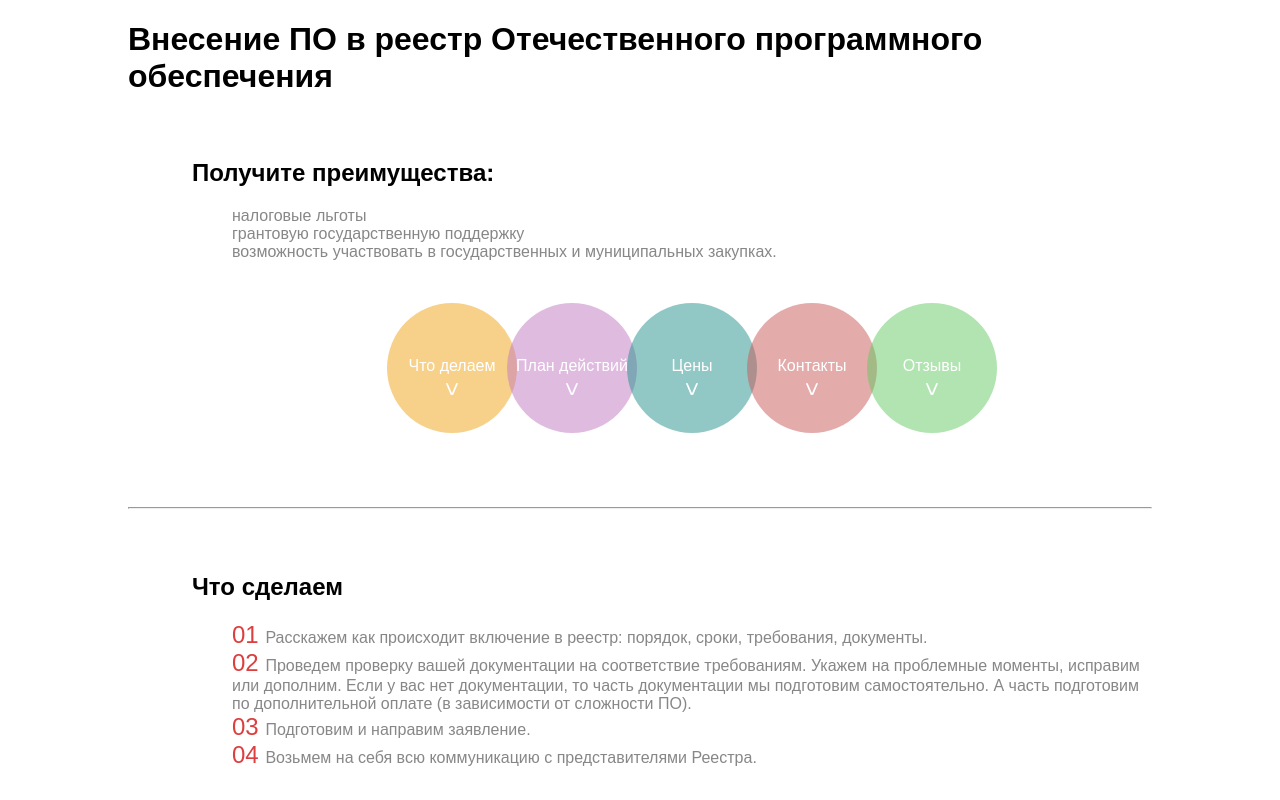
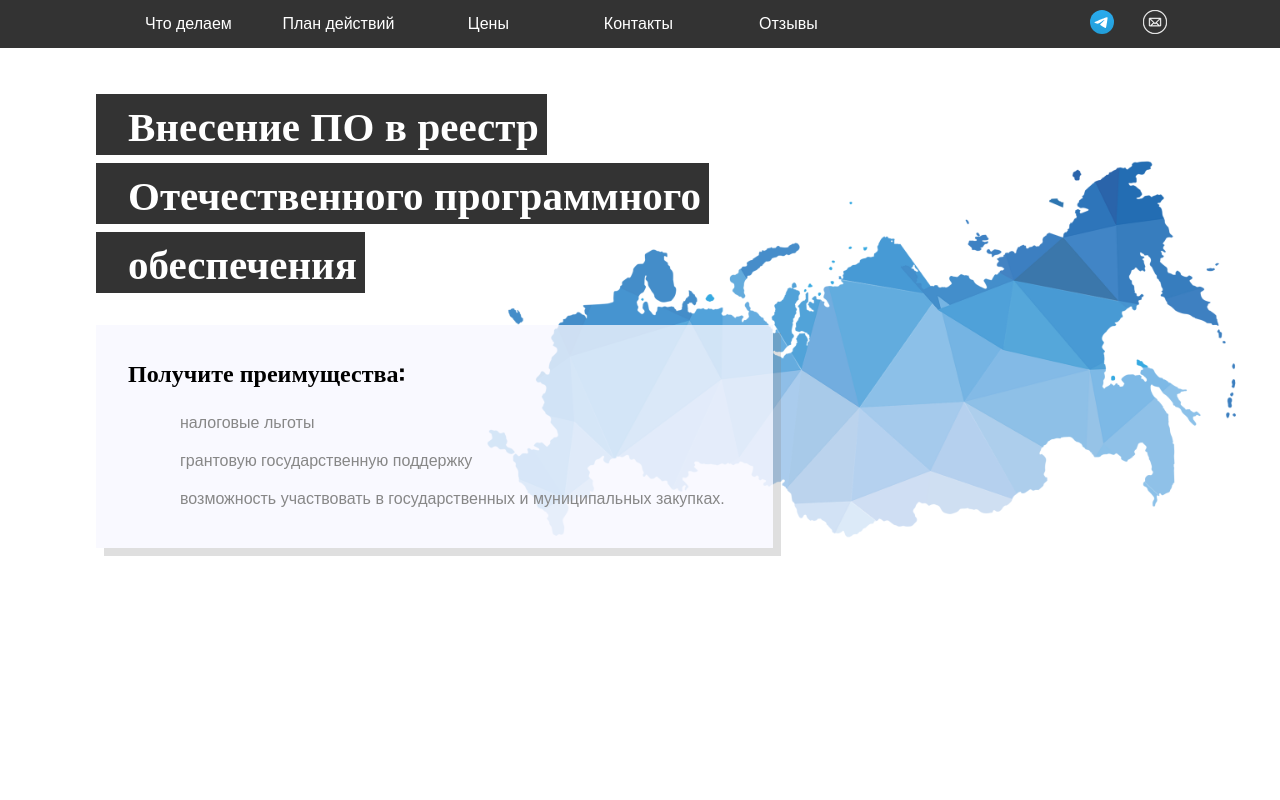
Before and after one commit to romanRysev/reestr-po, a website: page index.html in a window 1280 px wide. Shown: the top 800 px of the page. Drawn offline with nearby package versions, Linux system fonts and the light colour scheme.

Commit message:
disign was updated

```diff
--- a/index.css
+++ b/index.css
@@ -1,7 +1,27 @@
+html {
+  width: 100vw;
+  overflow-x: hidden;
+}
+
 body {
   margin: 0;
-  padding: 0 10%;
+  padding: 0 5%;
   background-image: url("./circles-background.jpg");
+}
+
+.main-screen-section {
+  height: 100vh;
+  padding-top: 54px;
+  margin-top: 0;
+  box-sizing: border-box;
+}
+
+.main-screen-section__photo {
+  position: absolute;
+  top: 15%;
+  right: 20px;
+  width: 800px;
+  z-index: -1;
 }
 
 .font-default {
@@ -13,11 +33,39 @@ body {
 .title {
   font-size: 24px;
   color: black;
+  font-family: oswald;
+  line-height: 1.2;
 }
 
 .title_type_h1 {
-  font-size: 32px;
+  font-size: 48px;
   margin-bottom: 32px;
+  max-width: 700px;
+}
+
+.selected-text {
+  background-color: #000000cc;
+  color: white;
+  margin: 8px 0 0 -32px;
+  display: block;
+  width: fit-content;
+  padding: 4px 8px 8px 32px;
+  font-size: 41px;
+}
+
+.advantages {
+  background-color: rgba(248, 248, 255, 0.774);
+  padding: 12px 32px 16px 32px;
+  margin-left: -32px;
+  width: fit-content;
+  box-shadow: #80808040 8px 8px;
+}
+
+.advantages li {
+  display: block;
+  padding: 8px;
+  width: fit-content;
+  margin: 4px;
 }
 
 .list {
@@ -25,17 +73,89 @@ body {
   counter-reset: item;
 }
 
-.list_type_numbered li:before {
-  content: "0" counter(item) " ";
-  counter-increment: item;
-  color: #dc3f3f;
-  font-size: 24px;
+.list_type_numbered {
+  display: grid;
+  grid-template-columns: repeat(2, 1fr);
+  column-gap: 16px;
+  padding: 0 32px 0 0;
+}
+
+.list_type_numbered li {
+  display: flex;
+  min-height: 100px;
+  padding: 24px;
+  margin: 16px 16px 16px 56px;
+  font-size: x-large;
+  margin-bottom: 32px;
+  box-shadow: #80808040 8px 8px;
+}
+
+.list_type_numbered li:nth-child(odd) {
+  background-color: #61acd7;
+  color: white;
+}
+
+.list_type_numbered li:nth-child(even) {
+  background-color: white;
+  color: #61acd7;
+}
+
+.list_type_numbered__list-number {
+  font-size: 182px;
+  margin-left: -78px;
+  margin-top: -93px;
+  font-family: "Oswald";
+  font-weight: bold;
+  position: absolute;
+  z-index: -1;
+}
+
+.list_type_numbered li:nth-of-type(even) span.list_type_numbered__list-number {
+  color: white !important;
+}
+
+.list_type_numbered li:nth-of-type(odd) span.list_type_numbered__list-number {
+  color: #61acd7 !important;
 }
 
 .navigation {
+  position: fixed;
   display: flex;
-  margin-top: 32px;
+  top: 0;
+  left: 0;
+  background-color: #000000cc;
+  align-items: center;
+  justify-content: space-around;
+  width: 100%;
+  height: 48px;
+}
+
+.navigation img {
+  width: 24px;
+}
+
+.navigation ul {
+  display: flex;
   justify-content: center;
+  margin: 0;
+  padding: 0;
+}
+
+.navigation__icon {
+  margin-left: 24px;
+}
+
+.circle-box {
+  display: flex;
+  width: 48px;
+  justify-content: space-between;
+}
+
+.circle {
+  width: 12px;
+  height: 12px;
+  border-radius: 50%;
+  background-color: #63b3ff;
 }
 
 .navigation__element {
@@ -44,21 +164,9 @@ body {
   justify-content: center;
   text-align: center;
   width: 150px;
-  height: 150px;
-  margin: 0 -15px;
 }
 
-.navigation__element-container {
-  display: flex;
-  flex-direction: column;
-  align-items: center;
-  justify-content: center;
-  border-radius: 50%;
-  width: 130px;
-  height: 130px;
-}
-
-.navigation__element:nth-child(1) .navigation__element-container {
+/*.navigation__element:nth-child(1) .navigation__element-container {
   background-color: rgba(240, 164, 23, 0.5);
 }
 .navigation__element:nth-child(2) .navigation__element-container {
@@ -72,22 +180,17 @@ body {
 }
 .navigation__element:nth-child(5) .navigation__element-container {
   background-color: rgba(101, 201, 101, 0.5);
-}
+}*/
 
-.navigation__element-container:hover {
-  width: 150px;
-  height: 150px;
+.navigation__element:hover {
+  background-color: #878787;
 }
 
 .navigation__element-link {
+  padding: 15px 0;
+  width: 100%;
   text-decoration: none;
   color: white;
-}
-
-.navigation__element-arrow {
-  transform: rotate(90deg);
-  font-size: 24px;
-  margin-bottom: -24px;
 }
 
 .contacts__photo {
@@ -157,6 +260,15 @@ section {
   width: 100vw;
   height: 100vh;
 }
+#price {
+  display: flex;
+  flex-direction: column;
+}
 
-@media screen and (min-width: 768px) {
+.price {
+  font-size: 64px;
+  font-family: "Oswald";
+  font-weight: 600;
+  align-self: flex-end;
+  margin-right: 48px;
 }
--- a/index.html
+++ b/index.html
@@ -5,94 +5,116 @@
     <meta name="viewport" content="width=device-width, initial-scale=1.0" />
     <title>Внесение ПО в реестр Отечественного программного обеспечения</title>
     <link rel="stylesheet" type="text/css" href="index.css" media="screen" />
+    <link rel="preconnect" href="https://fonts.googleapis.com" />
+    <link rel="preconnect" href="https://fonts.gstatic.com" crossorigin />
+    <link
+      href="https://fonts.googleapis.com/css2?family=Oswald:wght@200..700&display=swap"
+      rel="stylesheet"
+    />
   </head>
   <body>
     <main>
+      <section class="main-screen-section">
         <h1 class="title title_type_h1">
-        Внесение ПО в реестр Отечественного программного обеспечения
+          <span class="selected-text">Внесение ПО в реестр</span>
+          <span class="selected-text">Отечественного программного</span>
+          <span class="selected-text">обеспечения</span>
         </h1>
-      <section>
+        <div class="advantages">
           <h2 class="title" class="title">Получите преимущества:</h2>
           <ul class="list">
             <li>налоговые льготы</li>
             <li>грантовую государственную поддержку</li>
             <li>
-            возможность участвовать в государственных и муниципальных закупках.
+              возможность участвовать в государственных и муниципальных
+              закупках.
             </li>
           </ul>
-        <nav>
-          <ul class="list navigation">
+        </div>
+        <img class="main-screen-section__photo" src="./sc3.png" alt="screen" />
+        <nav class="navigation">
+          <!--<div class="circle-box">
+            <div class="circle"></div>
+            <div class="circle"></div>
+            <div class="circle"></div>
+          </div>-->
+          <ul class="list">
             <li class="navigation__element">
-              <a class="navigation__element-link" href="#todo">
-                <div class="navigation__element-container">
-                  Что делаем<span class="navigation__element-arrow">></span>
-                </div></a
-              >
+              <a class="navigation__element-link" href="#todo"> Что делаем</a>
             </li>
             <li class="navigation__element">
               <a class="navigation__element-link" href="#plan">
-                <div class="navigation__element-container">
-                  План действий<span class="navigation__element-arrow">></span>
-                </div></a
-              >
+                План действий
+              </a>
             </li>
             <li class="navigation__element">
-              <a class="navigation__element-link" href="#price">
-                <div class="navigation__element-container">
-                  Цены<span class="navigation__element-arrow">></span>
-                </div></a
-              >
+              <a class="navigation__element-link" href="#price"> Цены</a>
             </li>
             <li class="navigation__element">
-              <a class="navigation__element-link" href="#contacts">
-                <div class="navigation__element-container">
-                  Контакты <span class="navigation__element-arrow">></span>
-                </div></a
-              >
+              <a class="navigation__element-link" href="#contacts"> Контакты</a>
             </li>
             <li class="navigation__element">
-              <a class="navigation__element-link" href="#feedback">
-                <div class="navigation__element-container">
-                  Отзывы
-                  <span class="navigation__element-arrow">></span>
-                </div></a
-              >
+              <a class="navigation__element-link" href="#feedback"> Отзывы</a>
             </li>
           </ul>
+          <div>
+            <a href="tg://resolve?domain=AlinaRyseva">
+              <img src="./Logo.svg" alt="Telegram"
+            /></a>
+            <a class="navigation__icon" href="mailto:valibyk@gmail.com">
+              <img src="./email.svg" alt="Telegram"
+            /></a>
+          </div>
+          <!-- <div class="circle-box">
+            <div class="circle"></div>
+            <div class="circle"></div>
+            <div class="circle"></div>
+          </div>-->
         </nav>
       </section>
       <hr />
       <section id="todo">
-        <h2 class="title">Что сделаем</h2>
+        <h2 class="title selected-text">Что сделаем</h2>
         <ol class="list list_type_numbered">
           <li>
+            <span class="list_type_numbered__list-number">1</span>
             Расскажем как происходит включение в реестр: порядок, сроки,
             требования, документы.
           </li>
           <li>
+            <span class="list_type_numbered__list-number">2</span>
             Проведем проверку вашей документации на соответствие требованиям.
             Укажем на проблемные моменты, исправим или дополним. Если у вас нет
             документации, то часть документации мы подготовим самостоятельно. А
             часть подготовим по дополнительной оплате (в зависимости от
             сложности ПО).
           </li>
-          <li>Подготовим и направим заявление.</li>
-          <li>Возьмем на себя всю коммуникацию с представителями Реестра.</li>
+          <li>
+            <span class="list_type_numbered__list-number">3</span>
+            Подготовим и направим заявление.
+          </li>
+          <li>
+            <span class="list_type_numbered__list-number">4</span>Возьмем на
+            себя всю коммуникацию с представителями Реестра.
+          </li>
         </ol>
       </section>
       <hr />
       <section id="plan">
-        <h2 class="title">План действий</h2>
+        <h2 class="title selected-text">План действий</h2>
         <ol class="list list_type_numbered">
           <li>
+            <span class="list_type_numbered__list-number">1</span>
             Свяжитесь с нами. Расскажите о вашем ПО. Мы расскажем как происходит
             процедура регистрации.
           </li>
           <li>
+            <span class="list_type_numbered__list-number">2</span>
             Проверка технического соответствия ПО. Мы расскажем какие
             технические требования к ПО для включения в реестр.
           </li>
           <li>
+            <span class="list_type_numbered__list-number">3</span>
             Сбор информации о ПО и необходимых документов. - Вы заполняете
             анкету с информацией о ПО (используемые технологии, цели, задачи,
             требования к установке и прочее); - Мы подскажем и при необходимости
@@ -101,6 +123,7 @@
             предоставить.
           </li>
           <li>
+            <span class="list_type_numbered__list-number">4</span>
             Подготовка документации. - Если документация есть: мы проверим на
             соответствие требованиям Минцифр, при необходимости поправим и
             дополним; - Если документации нет: мы подготовим описание процессов
@@ -111,25 +134,30 @@
             зависит от сложности вашего ПО, средняя стоимость 15 000 рублей).
           </li>
           <li>
+            <span class="list_type_numbered__list-number">5</span>
             Подготовка проверочного экземпляра. - Мы подскажем как подготовить
             проверочный экземпляр; - Вам необходимо подготовить инструкцию по
             установке ПО.
           </li>
           <li>
+            <span class="list_type_numbered__list-number">6</span>
             Подача заявления. - Мы подаем заявление и весь пакет документов.
           </li>
           <li>
+            <span class="list_type_numbered__list-number">7</span>
             Регистрация заявления. - Минцифры проверяет полноту предоставленных
             документов; - Мы отслеживаем статус заявления и при необходимости
             вносим правки.
           </li>
           <li>
+            <span class="list_type_numbered__list-number">8</span>
             Экспертная оценка. - Экспертная комиссия изучает предоставленный
             экземпляр ПО; - Мы отслеживаем статус, при необходимости отвечаем на
             вопросы или организовываем демонстрацию вашего ПО. Участвуем в
             демонстрации в качестве модератора.
           </li>
           <li>
+            <span class="list_type_numbered__list-number">9</span>
             Принятие решения. - экспертная комиссия выносит решение и уведомляет
             заявителя. Общий срок включения в реестр – до 45 рабочих дней со дня
             регистрации заявления.
@@ -138,31 +166,45 @@
       </section>
       <hr />
       <section id="price">
-        <h2 class="title">Цены</h2>
+        <h2 class="title selected-text">Цены</h2>
         <ol class="list list_type_numbered">
           <li>
+            <span class="list_type_numbered__list-number">1</span>
             Консультация, инструктаж по сбору документов и справок, подготовке
             проверочного экземпляра.
           </li>
-          <li>Проверка документации, при необходимости правка.</li>
           <li>
+            <span class="list_type_numbered__list-number">2</span>Проверка
+            документации, при необходимости правка.
+          </li>
+          <li>
+            <span class="list_type_numbered__list-number">3</span>
             Частичная подготовка документации (описание процессов обеспечивающих
             поддержание жизненного цикла ПО).
           </li>
-          <li>Подготовка и подача заявления и пакета документов.</li>
-          <li>Коммуникация с представителями реестра.</li>
-          <li>Организация демонстрации ПО (при необходимости)</li>
+          <li>
+            <span class="list_type_numbered__list-number">4</span>Подготовка и
+            подача заявления и пакета документов.
+          </li>
+          <li>
+            <span class="list_type_numbered__list-number">5</span>Коммуникация с
+            представителями реестра.
+          </li>
+          <li>
+            <span class="list_type_numbered__list-number">6</span>Организация
+            демонстрации ПО (при необходимости)
+          </li>
+          <li>
+            <span class="list_type_numbered__list-number">7</span> Мы можем
+            подготовить для вас описание функциональных характеристик. Стоимость
+            зависит от сложности вашего ПО. (В среднем + 15 000 рублей).
+          </li>
         </ol>
-        <span>50 000 рублей</span>
-        <p>
-          Мы можем подготовить для вас описание функциональных характеристик.
-          Стоимость зависит от сложности вашего ПО, средняя стоимость 15 000
-          рублей.
-        </p>
+        <span class="price selected-text">Итого: 50 000 рублей</span>
       </section>
       <hr />
       <section id="contacts">
-        <h2 class="title">Контакты</h2>
+        <h2 class="title selected-text">Контакты</h2>
         <div class="two-columns">
           <img
             class="contacts__photo"
@@ -180,7 +222,7 @@
       </section>
       <hr />
       <section id="feedback" class="feedback">
-        <h2 class="title">Отзывы</h2>
+        <h2 class="title selected-text">Отзывы</h2>
         <div class="feedback__container">
           <img
             class="feedback__image"
```
Also changed, not shown: Logo.svg (added), email.svg (added), sc3.png (added). Lines whose indentation alone changed are shown as unchanged.
